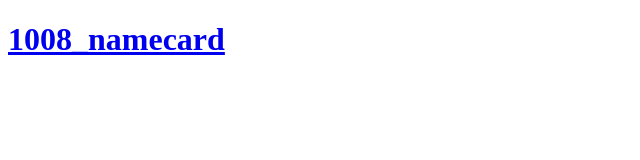
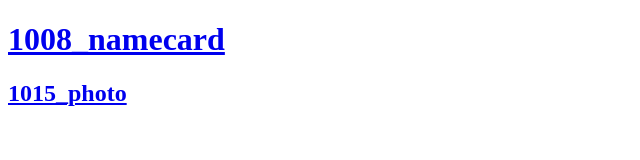
Before and after one commit to cyrrrrrrrr/cyrrrrrrrr.github.io, a plain HTML site: page 主頁.html in a window 1280 px wide. Shown: the whole page, without its empty margins (0-640 px from the left). Drawn offline with Linux system fonts and the light colour scheme.

Commit message:
Update 主頁.html

```diff
--- a/主頁.html
+++ b/主頁.html
@@ -14,7 +14,11 @@
 		          1008_namecard
 		      </a>
 		  </h1>
-
+		  <h2>
+		      <a href='.\1015\'>
+		          1015_photo
+		      </a>
+		  </h2>
 	</body>
 
 
```
